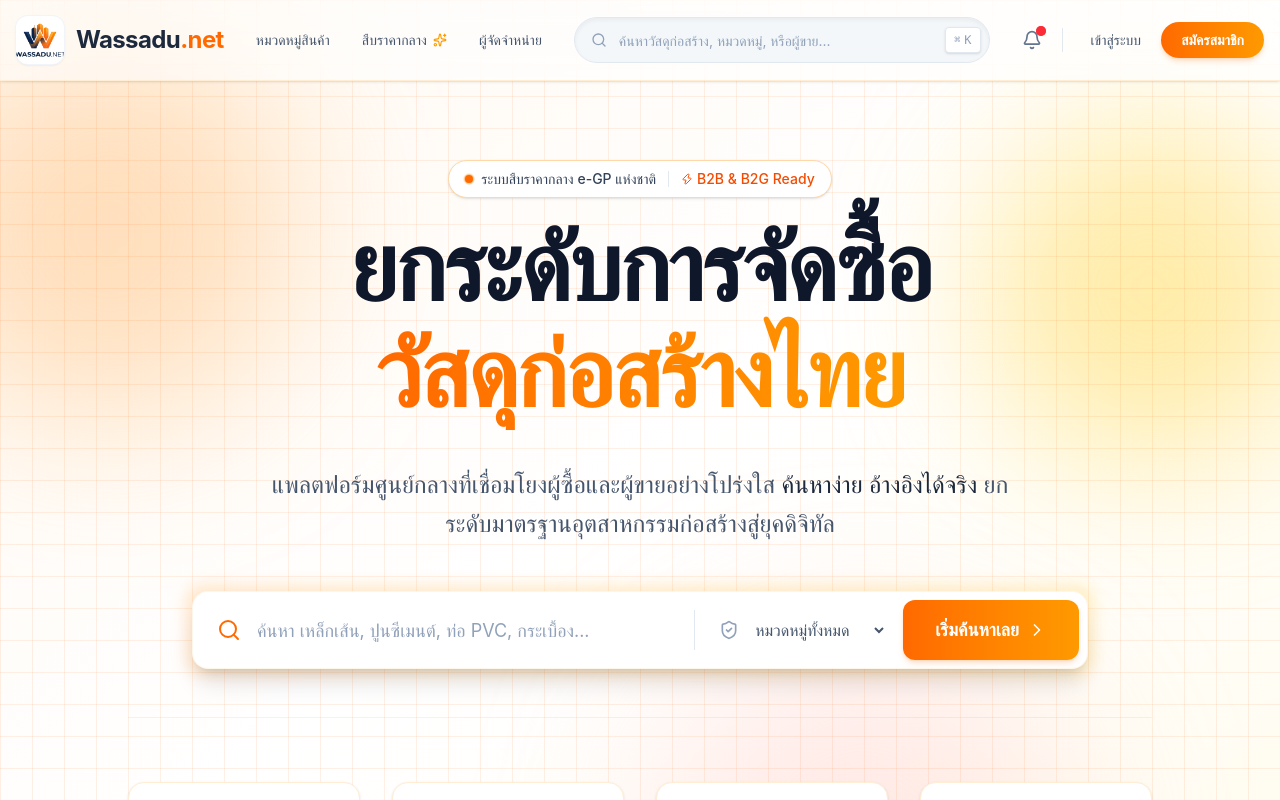
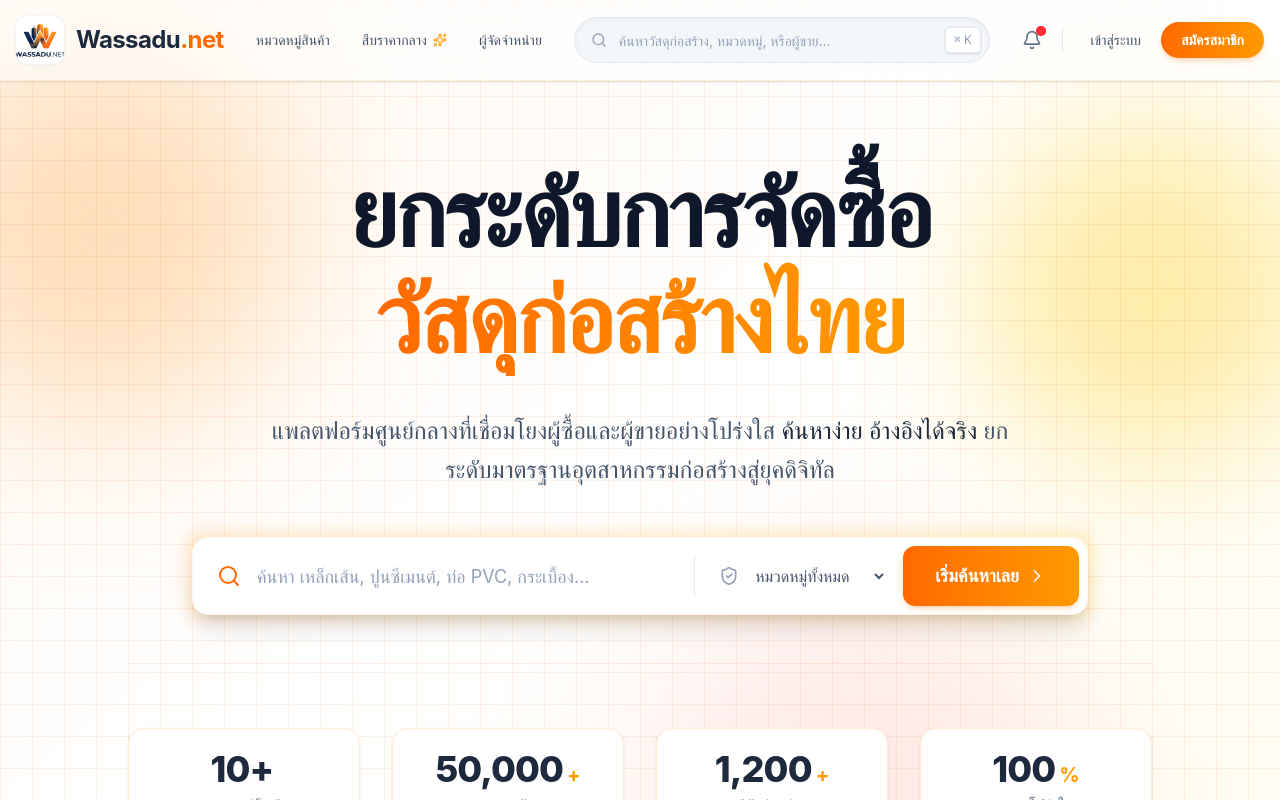
Before and after one commit to yotathai/wassadu-net, a Next.js app: page / in a window 1280 px wide. Shown: the top 800 px of the page. Built offline with nearby package versions, Linux system fonts and the light colour scheme.

Commit message:
style: remove boastful badge from hero section per user request

```diff
--- a/src/components/home/HeroSection.jsx
+++ b/src/components/home/HeroSection.jsx
@@ -23,16 +23,6 @@ export default function HeroSection() {
       <div className="container mx-auto px-4 relative z-10 py-20">
         <div className="max-w-5xl mx-auto text-center space-y-10">
 
-          {/* Badge */}
-          <div className="inline-flex items-center gap-2 px-4 py-2 rounded-full bg-white border border-orange-200 text-slate-700 font-medium text-sm mb-4 shadow-sm hover:shadow-md transition-shadow cursor-default">
-            <span className="relative flex h-2 w-2">
-              <span className="animate-ping absolute inline-flex h-full w-full rounded-full bg-orange-400 opacity-75"></span>
-              <span className="relative inline-flex rounded-full h-2 w-2 bg-orange-500"></span>
-            </span>
-            <span>ระบบสืบราคากลาง e-GP แห่งชาติ</span>
-            <span className="w-px h-4 bg-slate-200 mx-1"></span>
-            <span className="text-orange-600 flex items-center gap-1"><Zap className="w-3 h-3"/> B2B & B2G Ready</span>
-          </div>
 
           {/* Main Headline */}
           <h1 className="text-5xl md:text-7xl lg:text-8xl font-extrabold tracking-tight text-slate-900 leading-[1.1]">
```
